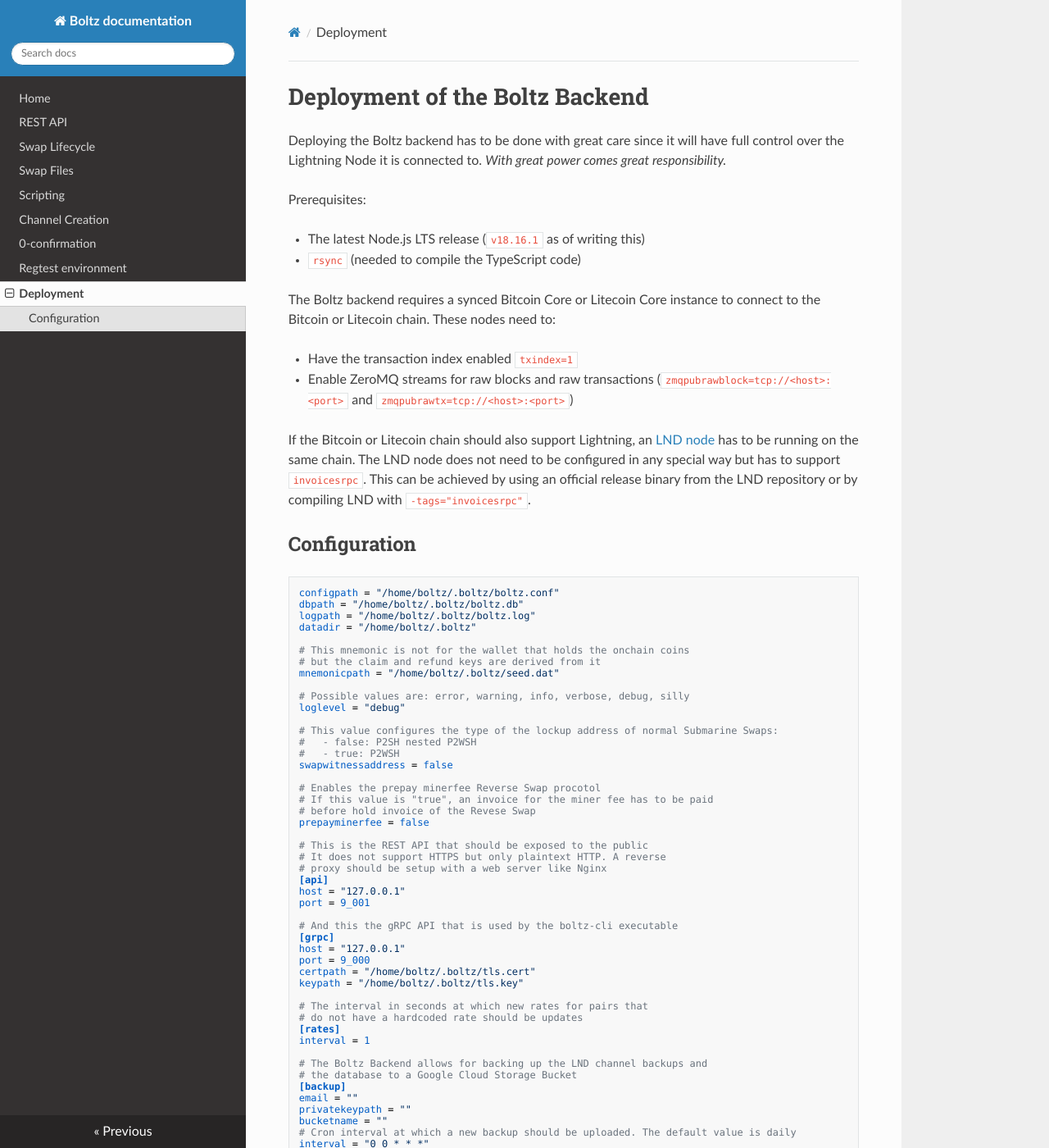
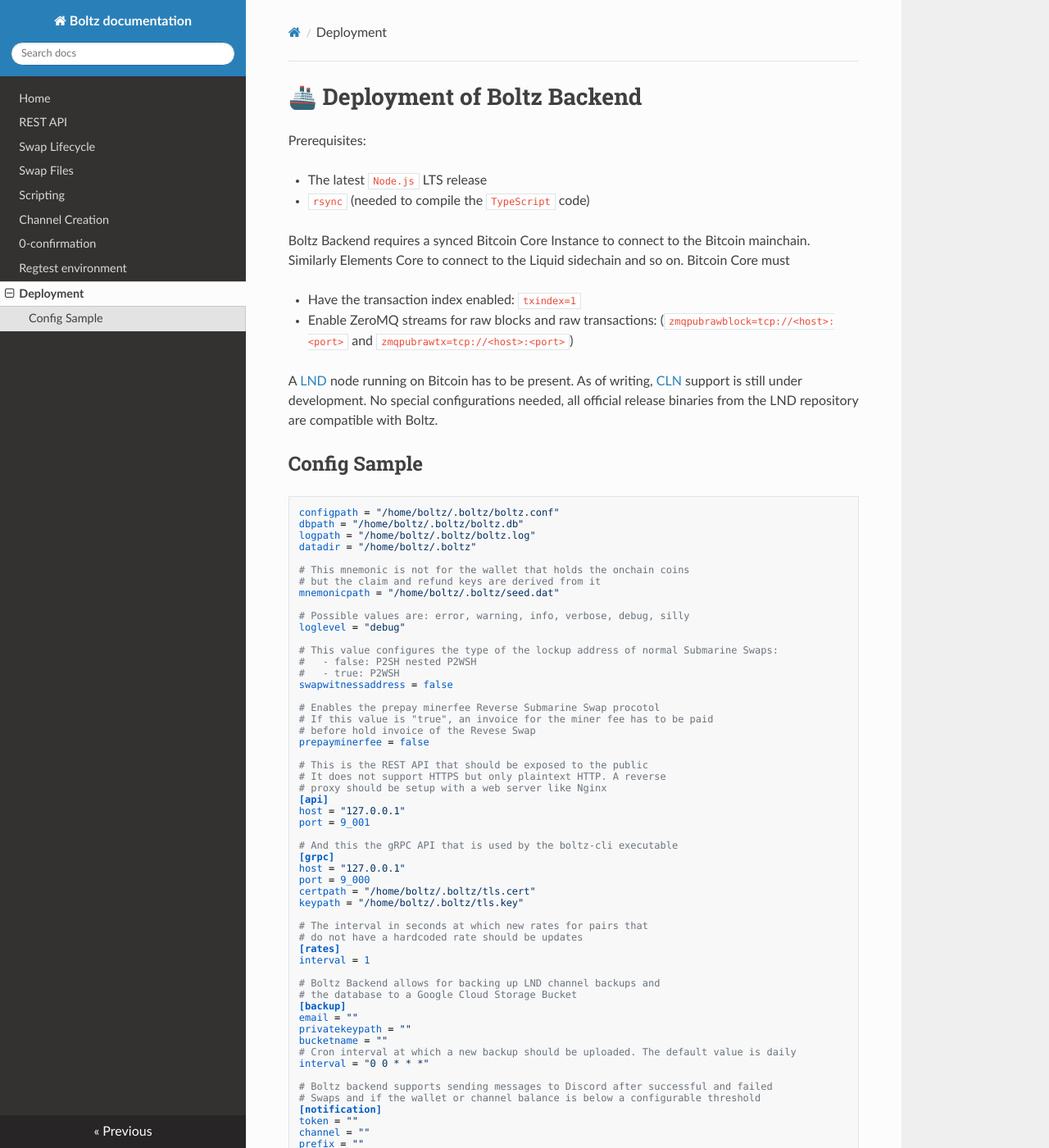
Before and after one commit to BoltzExchange/boltz-backend, an MkDocs documentation site: the page built from docs/deployment.md, in a window 1280 px wide and 1400 px high. Shown: the whole window at 82% size. Built offline with MkDocs 1.6.1, drawn with Linux system fonts in a browser that asks for light colours; nearby versions of some CDN libraries; some of the changed text lies outside the part shown.

````diff
--- a/docs/deployment.md
+++ b/docs/deployment.md
@@ -1,20 +1,25 @@
-# Deployment of the Boltz Backend
+---
+description: >-
+  Deploying Boltz backend has to be done with great care since it will have full
+  control over the Lightning Node it is connected to. With great power comes
+  great responsibility.
+---
 
-Deploying the Boltz backend has to be done with great care since it will have full control over the Lightning Node it is connected to. *With great power comes great responsibility.*
+# 🚢 Deployment of Boltz Backend
 
 Prerequisites:
 
-* The latest Node.js LTS release (`v18.16.1` as of writing this)
-* `rsync` (needed to compile the TypeScript code)
+* The latest `Node.js` LTS release
+* `rsync` (needed to compile the `TypeScript` code)
 
-The Boltz backend requires a synced Bitcoin Core or Litecoin Core instance to connect to the Bitcoin or Litecoin chain. These nodes need to:
+Boltz Backend requires a synced Bitcoin Core Instance to connect to the Bitcoin mainchain. Similarly Elements Core to connect to the Liquid sidechain and so on. Bitcoin Core must
 
-* Have the transaction index enabled `txindex=1`
-* Enable ZeroMQ streams for raw blocks and raw transactions (`zmqpubrawblock=tcp://<host>:<port>` and `zmqpubrawtx=tcp://<host>:<port>`)
+* Have the transaction index enabled: `txindex=1`
+* Enable ZeroMQ streams for raw blocks and raw transactions: (`zmqpubrawblock=tcp://<host>:<port>` and `zmqpubrawtx=tcp://<host>:<port>`)
 
-If the Bitcoin or Litecoin chain should also support Lightning, an [LND node](https://github.com/LightningNetwork/lnd) has to be running on the same chain. The LND node does not need to be configured in any special way but has to support `invoicesrpc`. This can be achieved by using an official release binary from the LND repository or by compiling LND with `-tags="invoicesrpc"`.
+A [LND](https://github.com/LightningNetwork/lnd) node running on Bitcoin has to be present. As of writing, [CLN](https://github.com/ElementsProject/lightning/) support is still under development. No special configurations needed, all official release binaries from the LND repository are compatible with Boltz.
 
-## Configuration
+## Config Sample
 
 ```toml
 configpath = "/home/boltz/.boltz/boltz.conf"
@@ -34,7 +39,7 @@ loglevel = "debug"
 #   - true: P2WSH
 swapwitnessaddress = false
 
-# Enables the prepay minerfee Reverse Swap procotol
+# Enables the prepay minerfee Reverse Submarine Swap procotol
 # If this value is "true", an invoice for the miner fee has to be paid
 # before hold invoice of the Revese Swap
 prepayminerfee = false
@@ -58,7 +63,7 @@ keypath = "/home/boltz/.boltz/tls.key"
 [rates]
 interval = 1
 
-# The Boltz Backend allows for backing up the LND channel backups and
+# Boltz Backend allows for backing up LND channel backups and
 # the database to a Google Cloud Storage Bucket
 [backup]
 email = ""
@@ -67,8 +72,8 @@ bucketname = ""
 # Cron interval at which a new backup should be uploaded. The default value is daily
 interval = "0 0 * * *"
 
-# The Boltz backend supports sending messages to Discord after successful and failed
-# Swaps and if the wallet or channel balance is underneath a configurable threshold
+# Boltz backend supports sending messages to Discord after successful and failed
+# Swaps and if the wallet or channel balance is below a configurable threshold
 [notification]
 token = ""
 channel = ""
@@ -168,27 +162,4 @@ maxZeroConfAmount = 10_000_000
   certpath = "/home/boltz/.lnd/bitcoin/tls.cert"
   macaroonpath = "/home/boltz/.lnd/bitcoin/admin.macaroon"
   maxPaymentFeeRatio = 0.03
-
-[[currencies]]
-symbol = "LTC"
-network = "litecoinTestnet"
-minWalletBalance = 20_000_000
-minChannelBalance = 0
-maxZeroConfAmount = 1_000_000_000
-
-  [currencies.chain]
-  host = "127.0.0.1"
-  port = 19_332
-
-  cookie = ""
-
-  user = "litecoin"
-  password = "litecoin"
-
-  [currencies.lnd]
-  host = "127.0.0.1"
-  port = 11_009
-  certpath = "/home/boltz/.lnd/litecoin/tls.cert"
-  macaroonpath = "/home/boltz/.lnd/litecoin/admin.macaroon"
-  maxPaymentFeeRatio = 0.03
 ```
````
Also changed, not shown: other parts of docs/deployment.md (+2 -13 lines), docs/SUMMARY.md (+5 -5 lines), docs/channel-creation.md (+10 -8 lines), docs/regtest.md (+5 -5 lines), docs/scripting.md (+20 -26 lines), docs/swap-files.md (+18 -11 lines).
